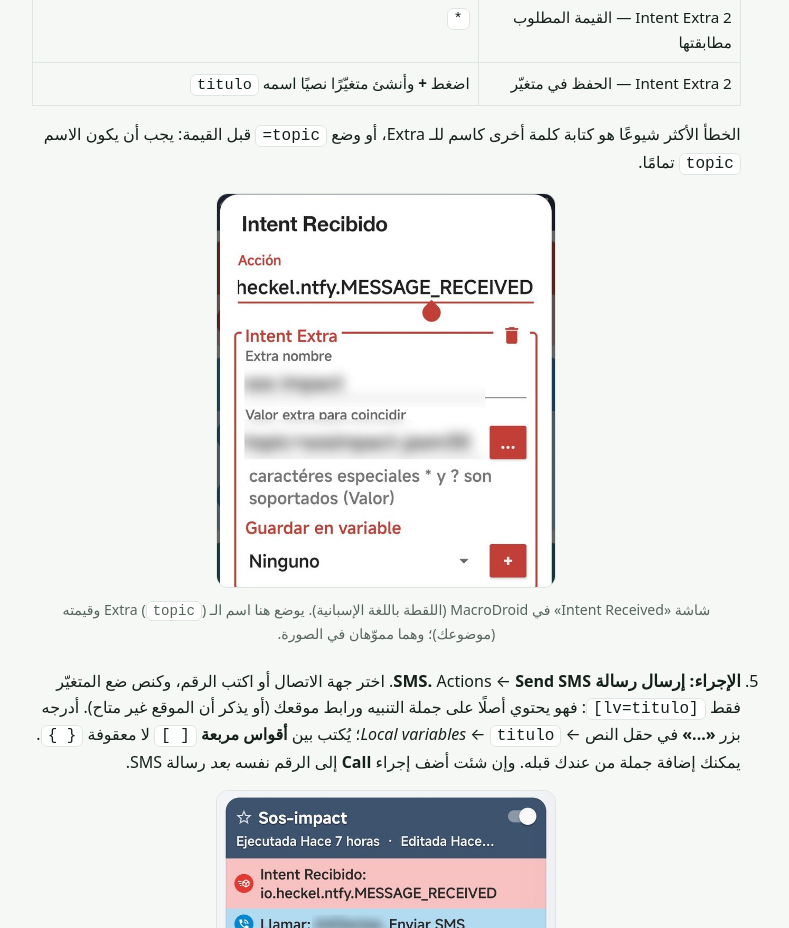
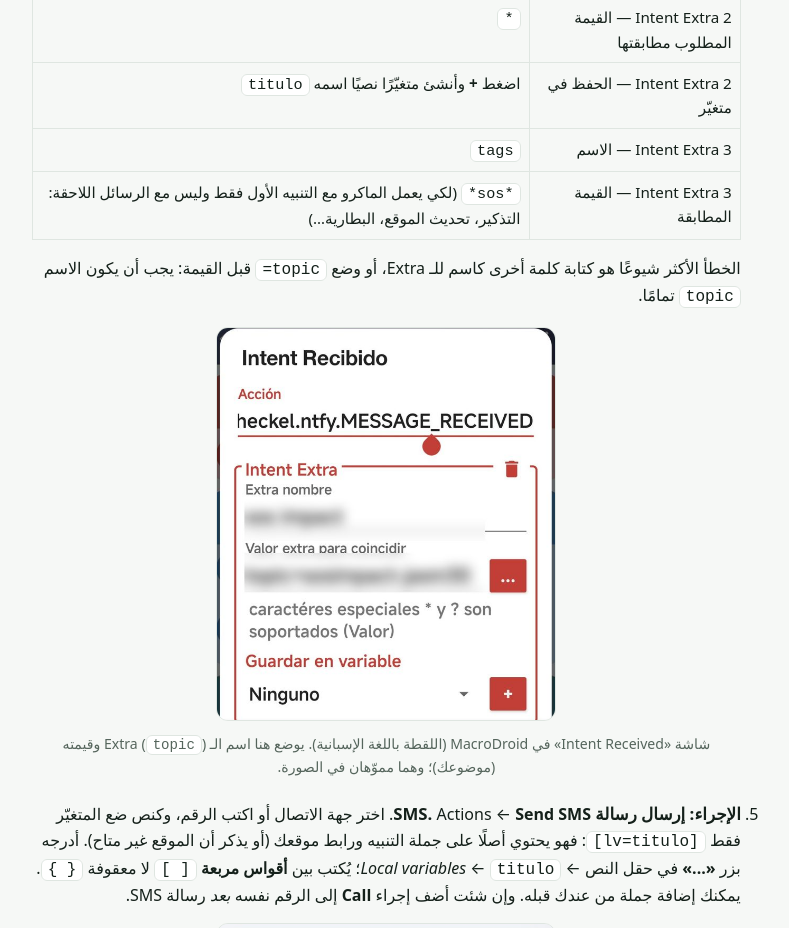
Before and after one commit to Super-IA/Sos-Impact, a plain HTML site: page ar/sms.html in a window 1280 px wide. Shown: the part 1980-2908 px from the top of the page, without its empty margins (244-1033 px from the left). Drawn offline with Linux system fonts and the light colour scheme.

Commit message:
Add files via upload

```diff
--- a/ar/sms.html
+++ b/ar/sms.html
@@ -29,7 +29,8 @@
 <tr><td>Intent Extra 1 — القيمة المطلوب مطابقتها</td><td>موضوعك فقط، مثل <code>sosimpact-abc123</code> (دون «topic=» ودون مسافات)</td></tr>
 <tr><td>Intent Extra 2 — الاسم</td><td><code>title</code></td></tr>
 <tr><td>Intent Extra 2 — القيمة المطلوب مطابقتها</td><td><code>*</code></td></tr>
-<tr><td>Intent Extra 2 — الحفظ في متغيّر</td><td>اضغط <strong>+</strong> وأنشئ متغيّرًا نصيًا اسمه <code>titulo</code></td></tr></table></div>
+<tr><td>Intent Extra 2 — الحفظ في متغيّر</td><td>اضغط <strong>+</strong> وأنشئ متغيّرًا نصيًا اسمه <code>titulo</code></td></tr><tr><td>Intent Extra 3 — الاسم</td><td><code>tags</code></td></tr>
+<tr><td>Intent Extra 3 — القيمة المطابقة</td><td><code>*sos*</code> (لكي يعمل الماكرو مع التنبيه الأول فقط وليس مع الرسائل اللاحقة: التذكير، تحديث الموقع، البطارية…)</td></tr></table></div>
 <p>الخطأ الأكثر شيوعًا هو كتابة كلمة أخرى كاسم للـ Extra، أو وضع <code>topic=</code> قبل القيمة: يجب أن يكون الاسم <code>topic</code> تمامًا.</p>
 <figure><img src="../img/intent-extra.jpg" alt="شاشة Intent Received في MacroDroid مع الإجراء وIntent Extra واحد" loading="lazy"><figcaption>شاشة «Intent Received» في MacroDroid (اللقطة باللغة الإسبانية). يوضع هنا اسم الـ Extra (<code>topic</code>) وقيمته (موضوعك)؛ وهما مموّهان في الصورة.</figcaption></figure></li>
 
```
Also changed, not shown: en/sms.html (+2 -1 lines).
